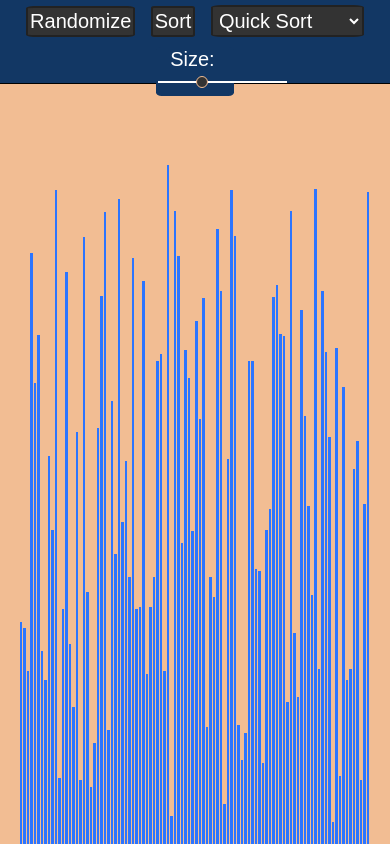
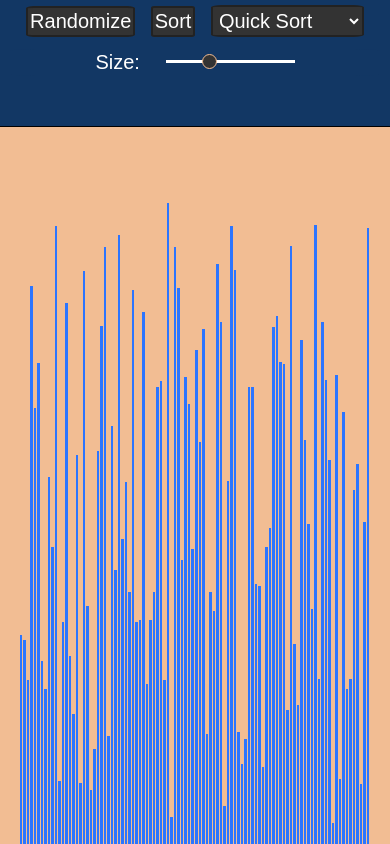
Before and after one commit to andrewmniu/SortingVisualizer, a React (Create React App) app: page / in a window 390 px wide. Built offline with nearby package versions, Linux system fonts and the light colour scheme; the HTML template or start-up script is replaced by a standard one.

Commit message:
added mobile styling

```diff
--- a/public/index.html
+++ b/public/index.html
@@ -3,7 +3,7 @@
   <head>
     <meta charset="utf-8" />
     <link rel="icon" href="%PUBLIC_URL%/favicon.png" />
-    <meta name="viewport" content="width=device-width, initial-scale=1" />
+    <meta name="viewport" content="width=device-width">
     <meta name="theme-color" content="#000000" />
     <meta
       name="description"
--- a/src/App.css
+++ b/src/App.css
@@ -82,3 +82,55 @@ input[type="range"]::-webkit-slider-thumb {
 .focused::-webkit-slider-thumb {
   box-shadow: 0 0 0 10px rgba(255, 0, 0, 0);
 }
+
+@media screen and (max-width: 600px){
+  .container{
+    height:85%;
+  }
+
+  #controlbar{
+    height: 15%;
+  }
+
+  #slidecontainer {
+    margin-top: 2%;
+    width: 95%;
+  }
+
+  input[type="range"]::-webkit-slider-runnable-track {
+    height: 3px;
+  }
+
+  input[type="range"]::-webkit-slider-thumb {
+    height: 15px;
+    width: 15px;
+    border: 1.7px solid #f2bd93;
+    margin-top: -6px;
+  }
+}
+
+@media screen and (max-height: 600px){
+  .container{
+    height:80%;
+  }
+
+  #controlbar{
+    height: 20%;
+  }
+
+  #slidecontainer {
+    margin-top: 2%;
+    width: 30%;
+  }
+
+  input[type="range"]::-webkit-slider-runnable-track {
+    height: 3px;
+  }
+
+  input[type="range"]::-webkit-slider-thumb {
+    height: 15px;
+    width: 15px;
+    border: 1.7px solid #f2bd93;
+    margin-top: -6px;
+  }
+}
```
